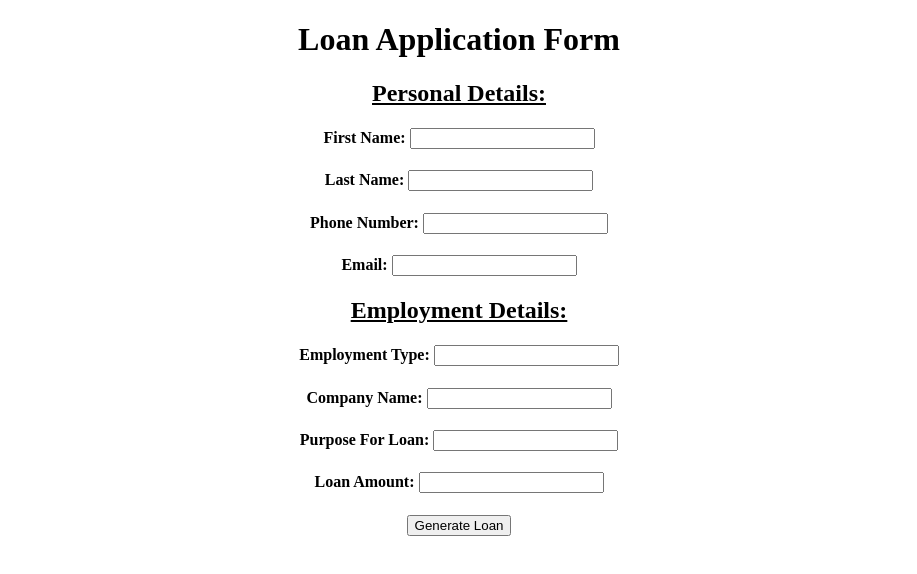
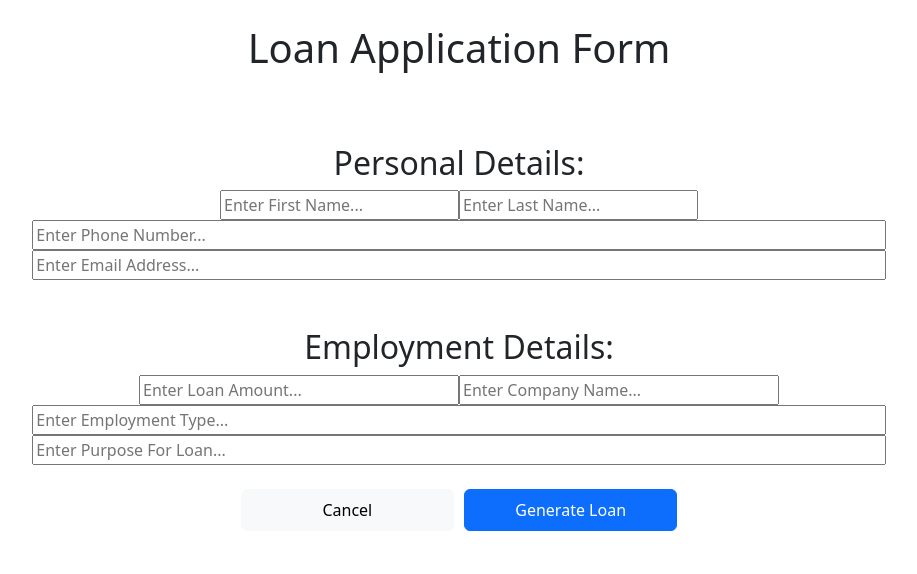
Before and after one commit to MasonCapps/Loan-Application, an Angular app: page / in a window 1280 px wide. Shown: the top 574 px of the page, without its empty margins (181-1098 px from the left). Built offline with nearby package versions, Linux system fonts and the light colour scheme.

Commit message:
Adds bootstrap styling

```diff
--- a/angular.json
+++ b/angular.json
@@ -23,9 +23,13 @@
               "src/assets"
             ],
             "styles": [
-              "src/styles.css"
+              "src/styles.css",
+              "node_modules/bootstrap/dist/css/bootstrap.css"
             ],
-            "scripts": []
+            "scripts": [
+              "node_modules/bootstrap/dist/js/bootstrap.js",
+              "node_modules/bootstrap/dist/js/bootstrap.js"
+            ]
           },
           "configurations": {
             "production": {
--- a/package.json
+++ b/package.json
@@ -18,6 +18,7 @@
     "@angular/platform-browser": "^14.2.0",
     "@angular/platform-browser-dynamic": "^14.2.0",
     "@angular/router": "^14.2.0",
+    "bootstrap": "^5.2.2",
     "rxjs": "~7.5.0",
     "tslib": "^2.3.0",
     "zone.js": "~0.11.4"
--- a/src/app/details/details.component.html
+++ b/src/app/details/details.component.html
@@ -1,22 +1,36 @@
 <div style="text-align:center">
-  <h1>Loan Application Form</h1>
+  <h1 class="py-4 text-gray-900 mb-4">Loan Application Form</h1>
 </div>
 <div style="text-align:center">
-  <div>
-    <h2><u>Personal Details:</u></h2>
-    <h4>First Name: <input [(ngModel)]="loan.firstName" /></h4>
-    <h4>Last Name: <input [(ngModel)]="loan.lastName" /></h4>
-    <h4>Phone Number: <input [(ngModel)]="loan.phoneNumber" /></h4>
-    <h4>Email: <input [(ngModel)]="loan.email" /></h4>
+  <div class="py-4">
+    <h2>Personal Details:</h2>
+    <div class="col-12 form-group">
+      <input type="text" class="form-control-user" placeholder="Enter First Name..." [(ngModel)]="loan.firstName" />
+      <input class="" placeholder="Enter Last Name..." [(ngModel)]="loan.lastName" />
+    </div>
+    <div>
+      <input class="col-8" placeholder="Enter Phone Number..." [(ngModel)]="loan.phoneNumber" />
+    </div>
+    <div>
+      <input class="col-8" placeholder="Enter Email Address..." [(ngModel)]="loan.email" />
+    </div>
   </div>
-  <div>
-    <h2><u>Employment Details:</u></h2>
-    <h4>Employment Type: <input [(ngModel)]="loan.employmentType" /></h4>
-    <h4>Company Name: <input [(ngModel)]="loan.companyName" /></h4>
-    <h4>Purpose For Loan: <input [(ngModel)]="loan.purposeForLoan" /></h4>
-    <h4>Loan Amount: <input [(ngModel)]="loan.loanAmount" /></h4>
+  <div class="py-4">
+    <h2>Employment Details:</h2>
+    <div>
+      <input class="col-3" placeholder="Enter Loan Amount..." [(ngModel)]="loan.loanAmount" />
+      <input class="col-3" placeholder="Enter Company Name..." [(ngModel)]="loan.companyName" />
+    </div>
+    <div>
+      <input class="col-8" placeholder="Enter Employment Type..." [(ngModel)]="loan.employmentType" />
+    </div>
+    <div>
+      <input class="col-8" placeholder="Enter Purpose For Loan..." [(ngModel)]="loan.purposeForLoan" />
+    </div>
   </div>
 </div>
 <div style="text-align:center">
-  <button type="submit" (click)="createLoan(loan)">Generate Loan</button>
+  <button class="py-2 btn btn-light col-2" type="submit" (click)="clearFields()">Cancel</button>
+  <button style="margin-left:10px" class="py-2 btn btn-primary col-2" type="submit" (click)="createLoan(loan)">Generate
+    Loan</button>
 </div>
--- a/src/app/details/details.component.ts
+++ b/src/app/details/details.component.ts
@@ -44,5 +44,19 @@ export class DetailsComponent implements OnInit {
     }
   }
 
+  clearFields() {
+    this.loan = {
+      loanRequestId: this.loans.length + 1,
+      firstName: "",
+      lastName: "",
+      phoneNumber: "",
+      email: "",
+      employmentType: "",
+      companyName: "",
+      purposeForLoan: "",
+      loanAmount: ""
+    }
+  }
+
 
 }
--- a/src/index.html
+++ b/src/index.html
@@ -1,13 +1,23 @@
 <!doctype html>
 <html lang="en">
+
 <head>
   <meta charset="utf-8">
   <title>LoanApplication</title>
   <base href="/">
   <meta name="viewport" content="width=device-width, initial-scale=1">
   <link rel="icon" type="image/x-icon" href="favicon.ico">
+  <!-- CSS only -->
+  <link href="https://cdn.jsdelivr.net/npm/bootstrap@5.2.2/dist/css/bootstrap.min.css" rel="stylesheet"
+    integrity="sha384-Zenh87qX5JnK2Jl0vWa8Ck2rdkQ2Bzep5IDxbcnCeuOxjzrPF/et3URy9Bv1WTRi" crossorigin="anonymous">
+  <!-- JavaScript Bundle with Popper -->
+  <script src="https://cdn.jsdelivr.net/npm/bootstrap@5.2.2/dist/js/bootstrap.bundle.min.js"
+    integrity="sha384-OERcA2EqjJCMA+/3y+gxIOqMEjwtxJY7qPCqsdltbNJuaOe923+mo//f6V8Qbsw3"
+    crossorigin="anonymous"></script>
 </head>
+
 <body>
   <app-root></app-root>
 </body>
+
 </html>
```
Also changed, not shown: 1 other file (tests, documents, lock files or other folders).
